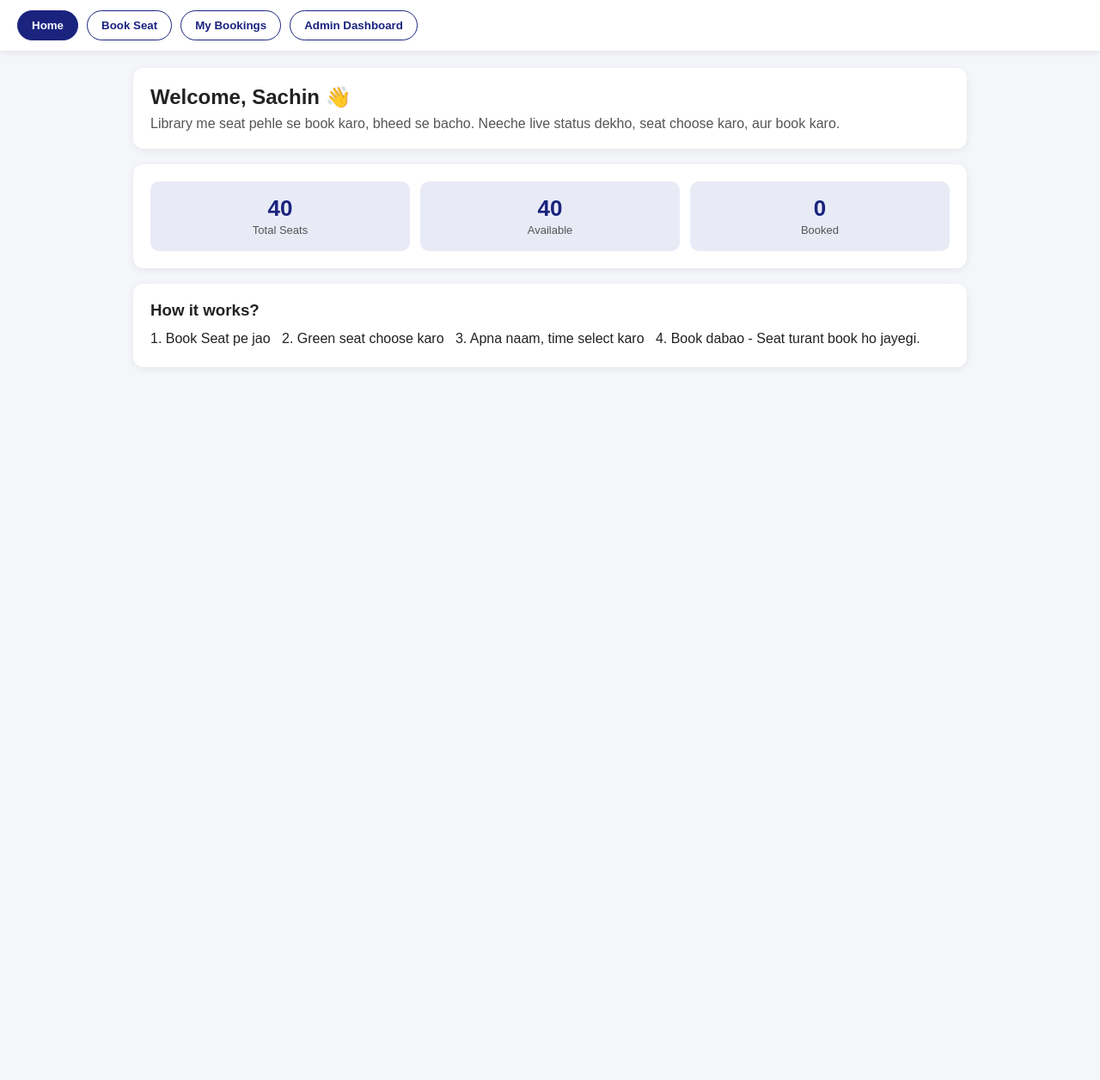
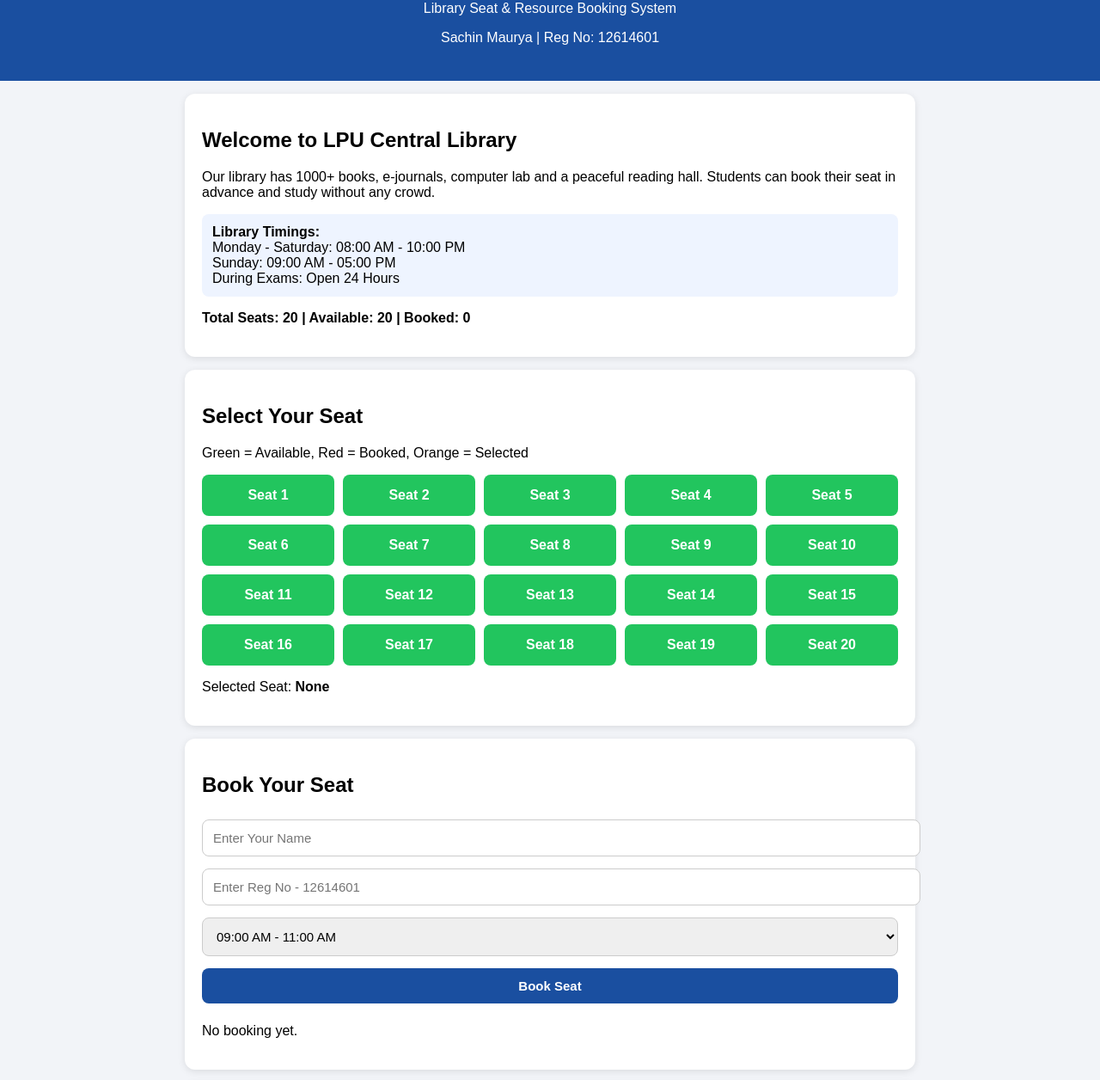
Before and after one commit to sachinmaurya9493/Library-seat-booking, a plain HTML site: page index.html in a window 1280 px wide. Shown: the part 77-1333 px from the top of the page at 86% size. Before the commit the page ends 800 px from the top, so only its background shows below. Drawn offline with Linux system fonts and the light colour scheme.

Commit message:
Update index.html

```diff
--- a/index.html
+++ b/index.html
@@ -1,116 +1,125 @@
 <!DOCTYPE html>
-<html lang="en">
+<html>
 <head>
-<meta charset="UTF-8">
 <meta name="viewport" content="width=device-width, initial-scale=1.0">
-<title>Library Seat Booking - Sachin Maurya | CSE236</title>
+<title>LPU Central Library - Seat Booking</title>
 <style>
-*{margin:0;padding:0;box-sizing:border-box;font-family:Arial,sans-serif}
-body{background:#f4f6f9;color:#222}
-header{background:#1a237e;color:#fff;padding:18px 20px;display:flex;justify-content:space-between;align-items:center;flex-wrap:wrap}
-header h1{font-size:22px}
-header p{font-size:13px;opacity:.9}
-nav{background:#fff;padding:12px 20px;display:flex;gap:10px;flex-wrap:wrap;box-shadow:0 2px 8px rgba(0,0,0,.08);position:sticky;top:0}
-nav button{padding:9px 16px;border:1px solid #1a237e;background:#fff;color:#1a237e;border-radius:20px;cursor:pointer;font-weight:bold}
-nav button.active,nav button:hover{background:#1a237e;color:#fff}
-.container{max-width:1000px;margin:20px auto;padding:0 15px}
-.card{background:#fff;padding:20px;border-radius:12px;box-shadow:0 2px 10px rgba(0,0,0,.07);margin-bottom:18px}
-.stats{display:grid;grid-template-columns:repeat(3,1fr);gap:12px}
-.stat{text-align:center;padding:16px;border-radius:10px;background:#e8eaf6}
-.stat b{font-size:26px;display:block;color:#1a237e}
-.stat span{font-size:13px;color:#555}
-.seats{display:grid;grid-template-columns:repeat(8,1fr);gap:10px;margin:15px 0}
-.seat{padding:14px 0;text-align:center;border-radius:8px;cursor:pointer;font-weight:bold;border:2px solid #ddd;background:#c8e6c9}
-.seat.booked{background:#ef9a9a;cursor:not-allowed;border-color:#e57373}
-.seat.selected{background:#ffca28;border-color:#f57f17}
-.seat small{display:block;font-weight:normal;font-size:11px}
-.legend{display:flex;gap:15px;font-size:13px;flex-wrap:wrap}
-.dot{width:14px;height:14px;display:inline-block;border-radius:3px;vertical-align:middle}
-input,select{width:100%;padding:11px;margin:8px 0;border:1px solid #ccc;border-radius:8px}
-.btn{width:100%;padding:12px;background:#1a237e;color:#fff;border:none;border-radius:8px;font-size:16px;font-weight:bold;cursor:pointer;margin-top:10px}
-.btn:hover{background:#283593}
-table{width:100%;border-collapse:collapse;font-size:14px}
-th,td{padding:10px;border-bottom:1px solid #eee;text-align:left}
-th{background:#e8eaf6}
-.del{color:red;cursor:pointer;font-weight:bold}
-@media(max-width:600px){.seats{grid-template-columns:repeat(4,1fr)}.stats{grid-template-columns:1fr}}
-.hidden{display:none}
+body{margin:0; font-family:Arial; background:#f2f4f8;}
+header{background:#1a4fa0; color:white; text-align:center; padding:25px 10px;}
+header h1{margin:0;}
+.container{max-width:850px; margin:auto; padding:15px;}
+.card{background:white; padding:20px; border-radius:12px; margin-bottom:15px; box-shadow:0 2px 8px rgba(0,0,0,0.1);}
+#seatBox{display:grid; grid-template-columns:repeat(5,1fr); gap:10px;}
+.seat{background:#22c55e; color:white; padding:15px 0; text-align:center; border-radius:8px; cursor:pointer; font-weight:bold;}
+.seat.booked{background:#ef4444;}
+.seat.selected{background:#f59e0b;}
+input,select,button{width:100%; padding:12px; margin:7px 0; border-radius:8px; border:1px solid #ccc; font-size:15px;}
+button{background:#1a4fa0; color:white; border:none; font-weight:bold; cursor:pointer;}
+.rules li{margin-bottom:8px; line-height:1.5;}
+.timing{background:#eef4ff; padding:12px; border-radius:8px;}
 </style>
 </head>
 <body>
-<header><div><h1>📚 LPU Central Library - Seat Booking</h1><p>Sachin Maurya | CSE236 | Reg. No. 12614601</p></div><div>🟢 Live Status</div></header>
-<nav>
-<button onclick="show('home')" id="b-home" class="active">Home</button>
-<button onclick="show('book')" id="b-book">Book Seat</button>
-<button onclick="show('my')" id="b-my">My Bookings</button>
-<button onclick="show('admin')" id="b-admin">Admin Dashboard</button>
-</nav>
+
+<header>
+<h1>LPU Central Library</h1>
+<p>Library Seat & Resource Booking System</p>
+<p>Sachin Maurya | Reg No: 12614601</p>
+</header>
 
 <div class="container">
-<!-- HOME -->
-<div id="home">
-<div class="card"><h2>Welcome, Sachin 👋</h2><p style="margin-top:8px;color:#555">Library me seat pehle se book karo, bheed se bacho. Neeche live status dekho, seat choose karo, aur book karo.</p></div>
-<div class="card stats"><div class="stat"><b id="totalS">40</b><span>Total Seats</span></div><div class="stat"><b id="availS">-</b><span>Available</span></div><div class="stat"><b id="bookS">-</b><span>Booked</span></div></div>
-<div class="card"><h3>How it works?</h3><p style="margin-top:8px;line-height:1.7">1. Book Seat pe jao &nbsp; 2. Green seat choose karo &nbsp; 3. Apna naam, time select karo &nbsp; 4. Book dabao - Seat turant book ho jayegi.</p></div>
+
+<div class="card">
+<h2>Welcome to LPU Central Library</h2>
+<p>Our library has 1000+ books, e-journals, computer lab and a peaceful reading hall. Students can book their seat in advance and study without any crowd.</p>
+<div class="timing">
+<b>Library Timings:</b><br>
+Monday - Saturday: 08:00 AM - 10:00 PM<br>
+Sunday: 09:00 AM - 05:00 PM<br>
+During Exams: Open 24 Hours
+</div>
+<p><b>Total Seats: 20 | Available: <span id="avail">20</span> | Booked: <span id="booked">0</span></b></p>
 </div>
 
-<!-- BOOK -->
-<div id="book" class="hidden">
-<div class="card"><h2>Book Your Seat</h2><div class="legend" style="margin-top:10px"><span><span class="dot" style="background:#c8e6c9"></span> Available</span><span><span class="dot" style="background:#ef9a9a"></span> Booked</span><span><span class="dot" style="background:#ffca28"></span> Selected</span></div>
-<div class="seats" id="seatGrid"></div>
-<input id="stuName" placeholder="Your Name - e.g. Sachin Maurya" value="Sachin Maurya">
-<input id="regNo" placeholder="Registration No." value="12614601">
-<select id="duration"><option value="1 Hour">1 Hour</option><option value="2 Hours" selected>2 Hours</option><option value="3 Hours">3 Hours</option><option value="Full Day">Full Day</option></select>
-<select id="purpose"><option>Self Study</option><option>Exam Preparation</option><option>Project Work</option><option>Reading</option></select>
-<button class="btn" onclick="bookSeat()">Confirm Booking ✅</button><p id="msg" style="margin-top:10px;color:green;font-weight:bold"></p></div>
+<div class="card">
+<h2>Select Your Seat</h2>
+<p>Green = Available, Red = Booked, Orange = Selected</p>
+<div id="seatBox"></div>
+<p>Selected Seat: <b id="sel">None</b></p>
 </div>
 
-<!-- MY BOOKINGS -->
-<div id="my" class="hidden"><div class="card"><h2>My Bookings</h2><div id="myList" style="margin-top:12px"></div></div></div>
+<div class="card">
+<h2>Book Your Seat</h2>
+<input id="name" placeholder="Enter Your Name">
+<input id="reg" placeholder="Enter Reg No - 12614601">
+<select id="time">
+<option>09:00 AM - 11:00 AM</option>
+<option>11:00 AM - 01:00 PM</option>
+<option>02:00 PM - 04:00 PM</option>
+<option>04:00 PM - 06:00 PM</option>
+</select>
+<button onclick="book()">Book Seat</button>
+<p id="msg">No booking yet.</p>
+</div>
 
-<!-- ADMIN -->
-<div id="admin" class="hidden"><div class="card"><h2>Admin Dashboard</h2><p style="color:#555;margin-top:6px">Total bookings aur seat utilization - Teacher ko ye dikhana hai.</p><div style="margin-top:15px"><table><tr><th>Seat No.</th><th>Name</th><th>Reg No.</th><th>Duration</th><th>Purpose</th><th>Action</th></tr><tbody id="adminTable"></tbody></table></div><button class="btn" onclick="clearAll()" style="background:#c62828">Clear All Bookings</button></div></div>
+<div class="card">
+<h2>Library Rules & Regulations</h2>
+<ul class="rules">
+<li><b>1. ID Card is Compulsory:</b> Students must carry their LPU ID Card for entry in the library.</li>
+<li><b>2. Maintain Silence:</b> Talking loudly, talking on phone and making noise is not allowed inside the library.</li>
+<li><b>3. Seat Booking:</b> One student can book only one seat at a time. Do not sit on a seat without booking.</li>
+<li><b>4. Reach on Time:</b> Students must reach the library within 15 minutes of booking time, otherwise the seat will be auto-cancelled.</li>
+<li><b>5. Food is Not Allowed:</b> Eating food, cold drinks or tea is not allowed inside the library. Only water bottle is allowed.</li>
+<li><b>6. Take Care of Books:</b> Do not tear, write or take books outside without issuing. Fine will be charged.</li>
+<li><b>7. Mobile on Silent Mode:</b> Keep your mobile on silent or vibration mode. Video calls are strictly not allowed.</li>
+<li><b>8. Keep Cleanliness:</b> Keep your seat clean and throw waste in the dustbin.</li>
+<li><b>9. 2 Books Limit:</b> One student can issue maximum 2 books for 14 days at a time.</li>
+<li><b>10. Late Fine:</b> Rs. 5/- per day fine will be charged for late return of books.</li>
+</ul>
+</div>
+
+<div class="card">
+<h2>Contact Us</h2>
+<p><b>Location:</b> LPU Central Library, Block - 32, Phagwara, Punjab<br>
+<b>Email:</b> library@lpu.co.in<br>
+<b>Help Desk:</b> 01824-404404</p>
+</div>
+
 </div>
 
 <script>
-let bookings = JSON.parse(localStorage.getItem('lib_bookings')||'[]');
-let selected = null;
-function render(){
-  let grid=document.getElementById('seatGrid'); grid.innerHTML='';
-  let bookedCount=bookings.length;
-  for(let i=1;i<=40;i++){
-    let b=bookings.find(x=>x.seat==i);
-    let d=document.createElement('div'); d.className='seat'+(b?' booked':'')+(selected==i?' selected':'');
-    d.innerHTML='S'+i+(b?'<small>'+b.name+'</small>':'<small>Free</small>');
-    if(!b) d.onclick=()=>{selected=i; render();}
-    grid.appendChild(d);
-  }
-  document.getElementById('availS').innerText=40-bookedCount;
-  document.getElementById('bookS').innerText=bookedCount;
-  let my=document.getElementById('myList');
-  my.innerHTML = bookings.length? bookings.map((b,idx)=>`<div style="padding:12px;border:1px solid #ddd;border-radius:8px;margin-bottom:8px">✅ <b>Seat ${b.seat}</b> - ${b.name} (${b.reg}) | ${b.duration} | ${b.purpose} <span class="del" onclick="cancelBooking(${idx})"> ❌ Cancel</span></div>`).join('') : '<p>No bookings yet. Go to Book Seat.</p>';
-  let at=document.getElementById('adminTable');
-  at.innerHTML = bookings.length? bookings.map((b,idx)=>`<tr><td>S${b.seat}</td><td>${b.name}</td><td>${b.reg}</td><td>${b.duration}</td><td>${b.purpose}</td><td><span class="del" onclick="cancelBooking(${idx})">Delete</span></td></tr>`).join('') : '<tr><td colspan="6">No data</td></tr>';
+let seats = [];
+for(let i=1; i<=20; i++) seats.push({no:i, booked:false});
+let selected = 0;
+
+function show(){
+  let h = "";
+  seats.forEach(s=>{
+    let c = "seat" + (s.booked ? " booked" : "") + (s.no==selected && !s.booked ? " selected" : "");
+    h += `<div class="${c}" onclick="pick(${s.no})">Seat ${s.no}</div>`;
+  });
+  document.getElementById("seatBox").innerHTML = h;
+  let b = seats.filter(s=>s.booked).length;
+  document.getElementById("booked").innerText = b;
+  document.getElementById("avail").innerText = 20 - b;
 }
-function show(id){
-  ['home','book','my','admin'].forEach(x=>document.getElementById(x).classList.add('hidden'));
-  document.getElementById(id).classList.remove('hidden');
-  ['home','book','my','admin'].forEach(x=>document.getElementById('b-'+x).classList.remove('active'));
-  document.getElementById('b-'+id).classList.add('active'); render();
+function pick(n){
+  if(seats[n-1].booked){ alert("This seat is already booked"); return; }
+  selected = n;
+  document.getElementById("sel").innerText = "Seat " + n;
+  show();
 }
-function bookSeat(){
-  if(!selected){alert('Pehle koi green seat select karo!'); return;}
-  let name=document.getElementById('stuName').value.trim();
-  let reg=document.getElementById('regNo').value.trim();
-  if(!name||!reg){alert('Name aur Reg No. bharo'); return;}
-  bookings.push({seat:selected,name:name,reg:reg,duration:document.getElementById('duration').value,purpose:document.getElementById('purpose').value});
-  localStorage.setItem('lib_bookings',JSON.stringify(bookings));
-  document.getElementById('msg').innerText='Booking Successful! Seat S'+selected+' booked for '+name;
-  selected=null; render(); setTimeout(()=>show('my'),800);
+function book(){
+  let name = document.getElementById("name").value;
+  let reg = document.getElementById("reg").value;
+  let time = document.getElementById("time").value;
+  if(!selected) return alert("Please select a seat first");
+  if(!name || !reg) return alert("Please enter Name and Reg No.");
+  seats[selected-1].booked = true;
+  document.getElementById("msg").innerHTML = "<b>Booking Successful! ✅</b><br>" + name + " (" + reg + ") - Seat " + selected + " | Time: " + time;
+  show();
 }
-function cancelBooking(i){bookings.splice(i,1); localStorage.setItem('lib_bookings',JSON.stringify(bookings)); render();}
-function clearAll(){if(confirm('Sab bookings delete karu?')){bookings=[]; localStorage.removeItem('lib_bookings'); render();}}
-render();
+show();
 </script>
 </body>
 </html>
```
